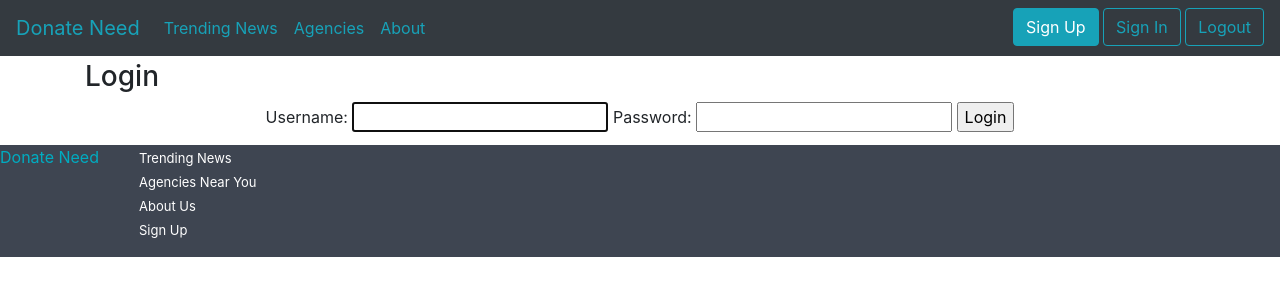
After one commit to ChicoState/DonateNeed, a Django app: page /login/ in a window 1280 px wide. The commit adds this page. Shown: the top 300 px of the page. Run offline with Django 3.2, Linux system fonts and the light colour scheme; some libraries are stand-ins or nearby versions.

Commit message:
Created new branch to work on this and doesn't break current.

```diff
--- a/mysite/myapp/templates/base.html
+++ b/mysite/myapp/templates/base.html
@@ -32,9 +32,9 @@
         <div class="ml-auto px-auto">
 
             <a class="btn btn-info" href="{% url 'signUp' %}" role="button">Sign Up</a>
-            <a class="btn btn-outline-info" href="" role="button">Sign In</a>
+            <a class="btn btn-outline-info" href="/login/" role="button">Sign In</a>
 
-            <a class="btn btn-outline-info" href="{% url 'logout' %}" role="button">Logout</a>
+            <a class="btn btn-outline-info" href="/logout/" role="button">Logout</a>
         </div>
       </div>
     </div>
--- a/mysite/myapp/templates/main/signIn.html
+++ b/mysite/myapp/templates/main/signIn.html
@@ -13,8 +13,6 @@
   <h3>Login</h3>
   <div class="row justify-content-md-center align-items-start">
 
-    <body>
-
       <form action="/postSignIn/" method="post">
 
         {% csrf_token %}
@@ -24,7 +22,6 @@
         <input type="password" name="pass">
         <input type="submit" value="SignIn">
       </form>
-    </body>
   </div>
 </div>
 <br>
--- /dev/null
+++ b/mysite/myapp/templates/registration/login.html
@@ -0,0 +1,24 @@
+{% extends "base.html" %}
+
+{% block content %}
+<div class="container first-element">
+
+    <h3>Login</h3>
+    <div class="row justify-content-md-center align-items-start">
+
+        <form action="/login/" method="post">
+
+            {% csrf_token %}
+
+            {{ form.errors }}
+            <label>{{ form.username.label_tag }}</label>
+            {{ form.username }}
+            <label>{{ form.password.label_tag }}</label>
+            {{ form.password }}
+            <input type="submit" class="button expanded" value="Login" />
+            <!--<a href="/register/" class="secondary button expanded">Register</a>-->
+            <input type="hidden" name="next" value="/" />
+        </form>
+  </div>
+</div>
+{% endblock %}
--- a/mysite/myapp/urls.py
+++ b/mysite/myapp/urls.py
@@ -8,9 +8,9 @@ urlpatterns = [
   url(r'^agencies$', views.agencies, name='agencies'),
   url(r'^trending$', views.trending, name='trending'),
   url(r'^about$', views.about, name='about'),
-  url(r'^signIn$', auth_views.LoginView.as_view()),
+  url('login/', auth_views.LoginView.as_view()),
   url(r'^postSignIn/', views.postSignIn, name='postsign'),
-  url(r'^logout$', views.logout, name='logout'),
+  url('logout/', views.logout_view, name='logout'),
   url(r'^signUp$', views.signUp, name='signUp'),
   url(r'^postsignup/', views.postsignup, name='postsignup')
 ]
--- a/mysite/myapp/views.py
+++ b/mysite/myapp/views.py
@@ -60,7 +60,7 @@ def agencies(request):
 
   return render(request, 'main/agencies.html', context=context)
 
-
+@login_required(login_url='/login/')
 def trending(request):
   title = "Trending News "
 
@@ -120,10 +120,10 @@ def postSignIn(request):
   #get.session['uid']=str(session_id)
   return HttpResponseRedirect("main/index.html")
 
-def logout(request):
+def logout_view(request):
 
   logout(request)
-  return HttpResponseRedirect("main/index.html")
+  return HttpResponseRedirect("/index/")
 
 
 def signUp(request):
```
